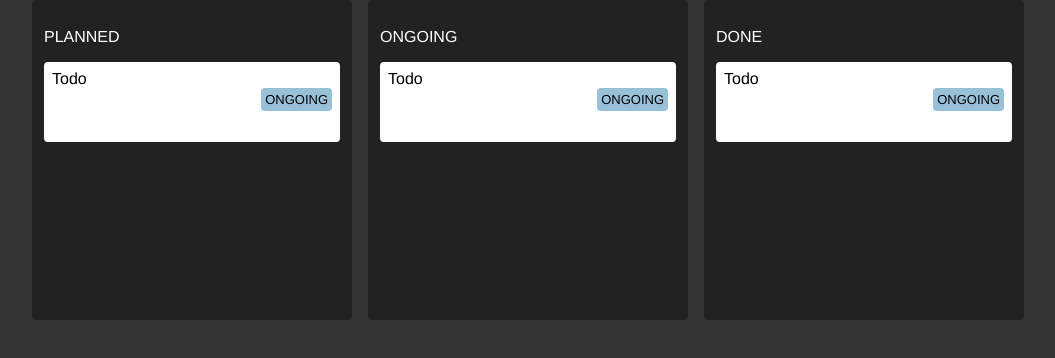
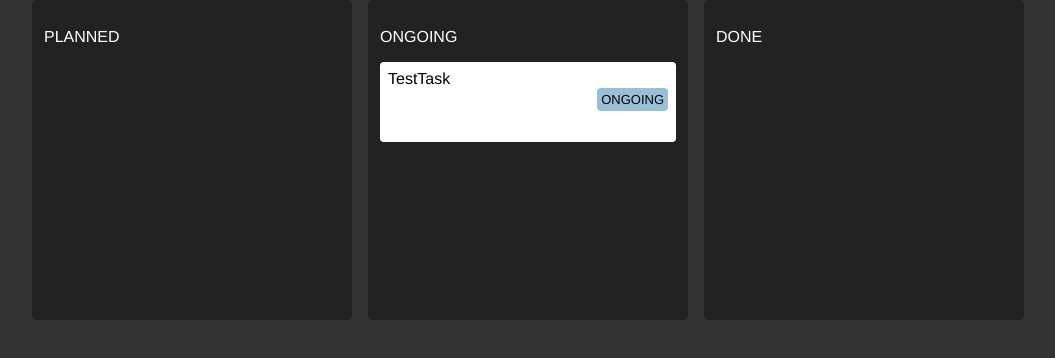
Before and after one commit to FrankBevr/Inkora, a React (Vite) app in the folder playground/Zustand/: page / in a window 1280 px wide. Shown: the top 358 px of the page, without its empty margins (112-1167 px from the left). Built offline with nearby package versions, Linux system fonts and the light colour scheme.

Commit message:
:zap: (./playground) add setup store, display tasks

```diff
--- a/playground/Zustand/src/components/Column.jsx
+++ b/playground/Zustand/src/components/Column.jsx
@@ -1,10 +1,18 @@
+import { useTaskStore } from '../store'
 import './Column.css'
 import Task from './Task'
+import { shallow } from 'zustand/shallow'
 
 const Column = ({ state }) => {
+  const tasks = useTaskStore(
+    (store) => store.tasks.filter((task) => task.state === state),
+    shallow
+  );
   return <div className="column" >
     <p>{state}</p>
-    <Task title="Todo" />
+    {tasks.map((task) => (
+      <Task title={task.title} key={task.title} />
+    ))}
   </div>
 }
 
--- a/playground/Zustand/src/components/Task.jsx
+++ b/playground/Zustand/src/components/Task.jsx
@@ -1,15 +1,17 @@
 import classNames from 'classnames'
 import './Task.css'
+import { useTaskStore } from '../store'
 
 const STATUS = 'ONGOING'
 
 const Task = ({ title }) => {
+  const task = useTaskStore((store) => store.tasks.find(task => task.title === title))
   return (
     <div className="task">
-      <div>{title}</div>
+      <div>{task.title}</div>
       <div className='bottomWrapper'>
         <div></div>
-        <div className={classNames("status", STATUS)}>{STATUS}</div>
+        <div className={classNames("status", task.state)}>{task.state}</div>
       </div>
     </div>
   )
--- /dev/null
+++ b/playground/Zustand/src/store.js
@@ -0,0 +1,5 @@
+import { create } from 'zustand'
+
+export const useTaskStore = create((set) => ({
+  tasks: [{ title: "TestTask", state: "ONGOING" }],
+}))
```
Also changed, not shown: playground/Zustand/src/Temp.jsx (added, +21 -0 lines).
